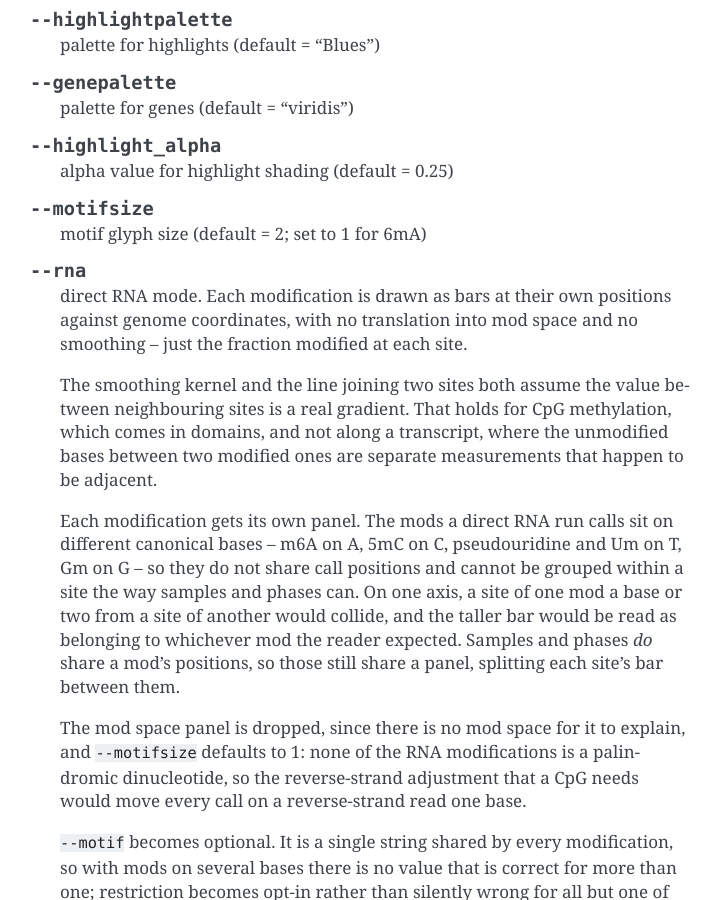
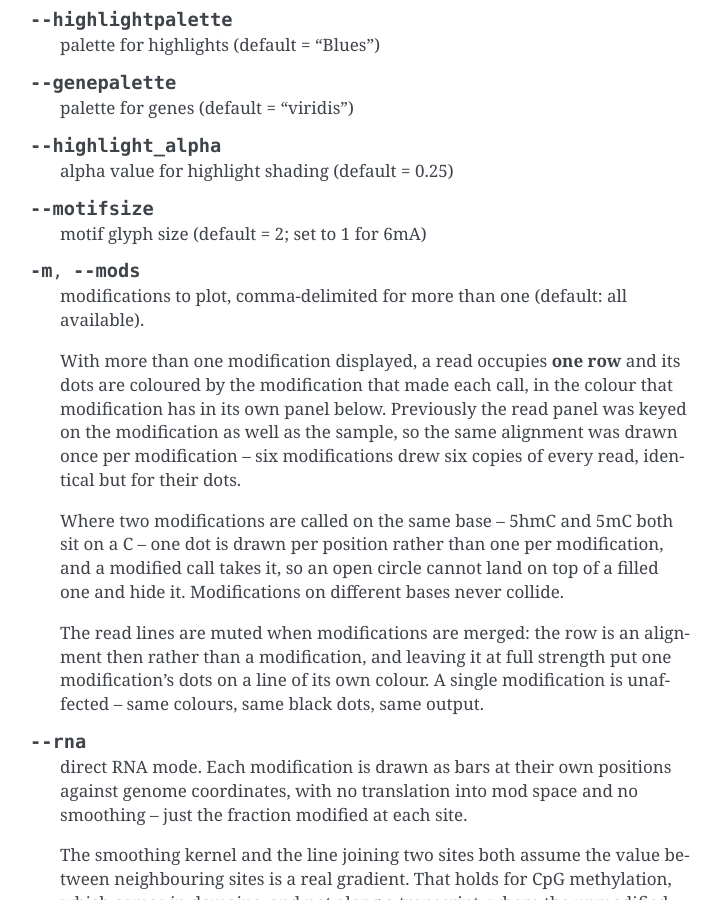
Before and after one commit to adamewing/methylartist, a Sphinx documentation site: the page built from docs/commands.rst, in a window 1280 px wide and 900 px high, scrolled down 16504 px. Shown: the whole window, without its empty margins (390-1111 px from the left). Built offline with Sphinx 7.4.7, drawn with Linux system fonts in a browser that asks for light colours.

Commit message:
locus: one row per read, and colour the dots by modification
The read panel was keyed on the modification as well as the sample, because a
"sample" carries the mod in its name. So the same alignment was drawn once per
modification: six mods drew six copies of every read, stacked, identical but for
which dots were filled. Not specific to --rna -- -m h,m on a DNA bam did it too.

A read is one row now, and the modification moves onto the dot, where it is
legible. The dot colour is the colour that mod already has on its own panel
rather than a palette of its own, since a mod being one colour on the reads and
another below is the opposite of telling them apart.

Two things this turned up:

Where two mods are called on the same base -- 5hmC and 5mC are both on a C --
merging the rows put an open circle and a filled one on the same point, with the
winner decided by draw order. One dot per position now, the modified call taking
it and the first mod to assert it keeping it, which is the same rule the browser
implementation uses. Mods on different bases never collide.

The row inherits its colour from the first mod in the group, which put that
mod's dots on a line of their own colour and hid them. The line is desaturated
when mods are merged: it is an alignment then, not a modification. Muted rather
than flat grey, so two bams are still distinguishable.

Single-mod output is byte-identical: same colours, same black dots. Checked
against the pre-change baseline on one mod and on two samples with --mincalls.

Co-Authored-By: Claude Opus 5 <noreply@anthropic.com>
Claude-Session: https://claude.ai/code/session_01Qy1qncFNwbDciSxABtCfDL

```diff
--- a/docs/commands.rst
+++ b/docs/commands.rst
@@ -816,6 +816,28 @@ The annotated output image and its sections from top to bottom are described `he
 .. option:: --motifsize
 
    motif glyph size (default = 2; set to 1 for 6mA)
+.. option:: -m, --mods
+
+   modifications to plot, comma-delimited for more than one (default: all
+   available).
+
+   With more than one modification displayed, a read occupies **one row** and its
+   dots are coloured by the modification that made each call, in the colour that
+   modification has in its own panel below. Previously the read panel was keyed
+   on the modification as well as the sample, so the same alignment was drawn
+   once per modification -- six modifications drew six copies of every read,
+   identical but for their dots.
+
+   Where two modifications are called on the same base -- 5hmC and 5mC both sit
+   on a C -- one dot is drawn per position rather than one per modification, and
+   a modified call takes it, so an open circle cannot land on top of a filled
+   one and hide it. Modifications on different bases never collide.
+
+   The read lines are muted when modifications are merged: the row is an
+   alignment then rather than a modification, and leaving it at full strength put
+   one modification's dots on a line of its own colour. A single modification is
+   unaffected -- same colours, same black dots, same output.
+
 .. option:: --rna
 
    direct RNA mode. Each modification is drawn as bars at their own positions
```
Also changed, not shown: 1 other file.
